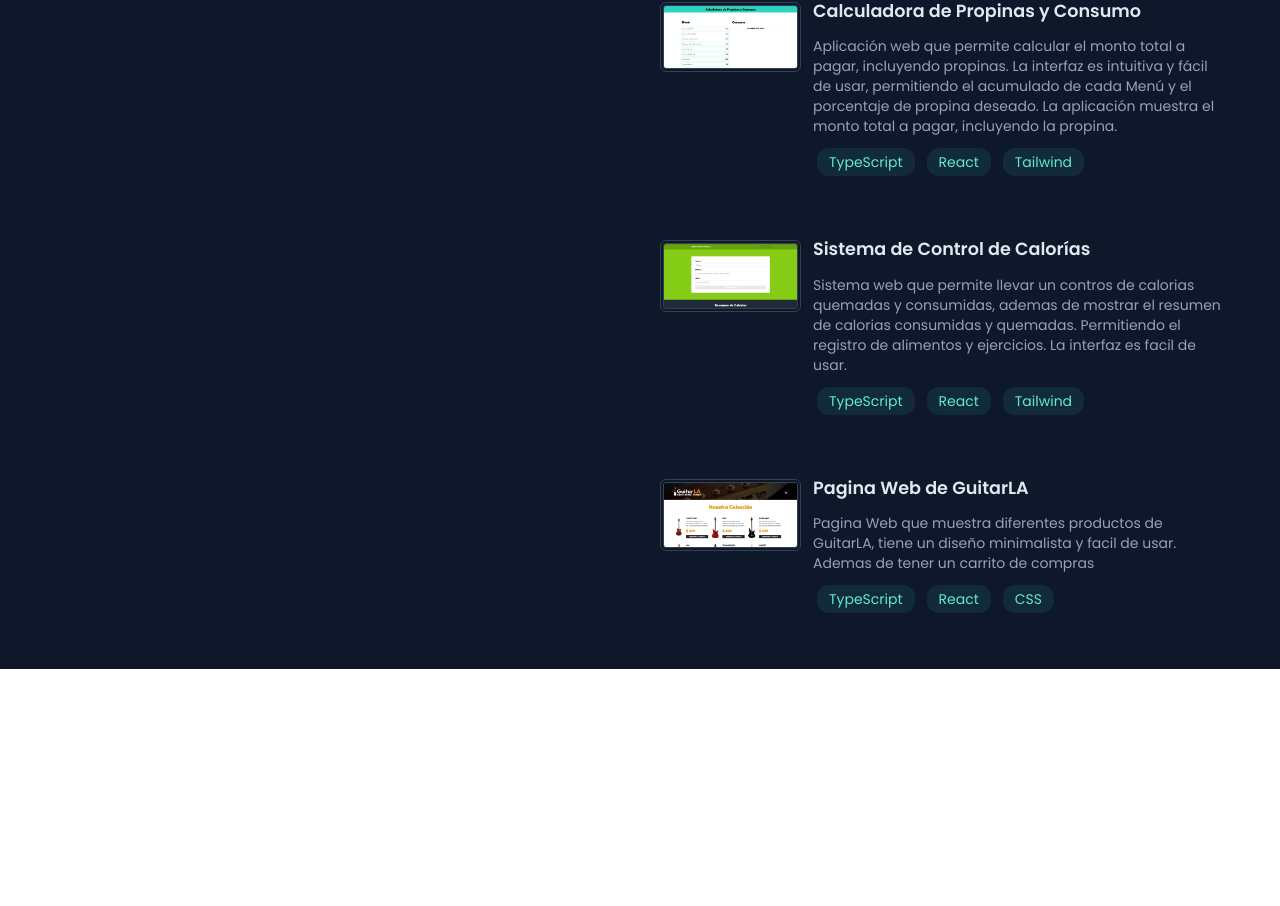
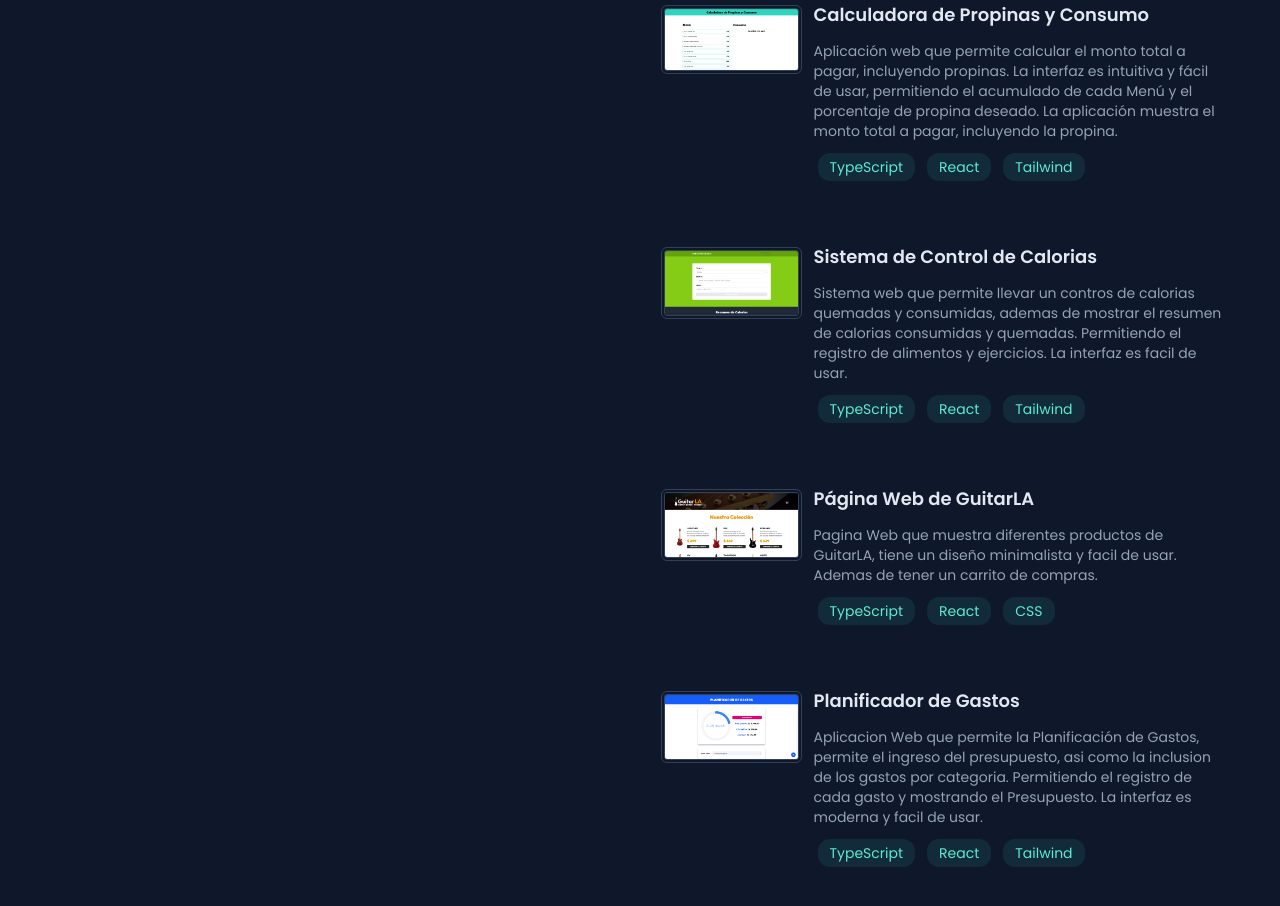
Before and after one commit to M4UR1CIO/Portafolio, a React (Vite) app: page / in a window 1280 px wide. Shown: the part 1712-2618 px from the top of the page. Before the commit the page ends 2381 px from the top, so only its background shows below. Built offline with nearby package versions, Linux system fonts and the light colour scheme.

Commit message:
Iteracion para muestra de Proyectos

```diff
--- a/src/App.tsx
+++ b/src/App.tsx
@@ -3,6 +3,7 @@ import styles from './styles/Gradient.module.css';
 import Header from './components/Header';
 import PrimerColumna from './components/PrimerColumna';
 import SegundaColumna from './components/SegundaColumna';
+import { proyectos } from './data/Proyectos';
 
 function App() {
 
@@ -17,7 +18,7 @@ function App() {
 
   return (
     <>
-      <header className="z-10 bg-slate-950 sticky top-0">
+      <header className="z-20 bg-slate-950 sticky top-0">
         <Header />
       </header>
 
@@ -38,7 +39,9 @@ function App() {
 
           <PrimerColumna />
 
-          <SegundaColumna />
+          <SegundaColumna
+            proyectos={proyectos}
+          />
         </div>
       </section>
     </>
--- a/src/components/SegundaColumna.tsx
+++ b/src/components/SegundaColumna.tsx
@@ -1,5 +1,14 @@
 
-export default function SegundaColumna() {
+import { Proyectos } from "../types"
+
+
+type SegundaColumnaProps = {
+    proyectos: Proyectos[]
+}
+
+export default function SegundaColumna({proyectos}: SegundaColumnaProps) {
+
+
   return (
     <>
         {/* Segunda columna (Scroll) */}
@@ -23,7 +32,7 @@ export default function SegundaColumna() {
             </div>
 
             <ul id='experiencia' className="space-y-8">
-              <div className='lg:grid grid-cols-8 p-3 hover:bg-slate-800/55 borderborder-slate-900 hover:border-steal-800  rounded-md hover:shadow-md hover:shadow-slate-950 transition-all duration-300 ease-in-out mx-5 lg:mx-0 hover:scale-105 lg:hover:scale-100'>
+              <div className='lg:grid grid-cols-8 p-3 hover:bg-slate-800/55 borderborder-slate-900 hover:border-steal-800  rounded-md hover:shadow-md hover:shadow-slate-950 transition-all duration-300 ease-in-out mx-5 md:mx-7  lg:mx-0 hover:scale-105 lg:hover:scale-100'>
                 <header className='lg:pt-1 col-span-2 text-slate-500 uppercase text-sm font-medium'>
                     Agosto - Dic.
                     <span> 2024</span>
@@ -44,7 +53,7 @@ export default function SegundaColumna() {
                 </div>
               </div>
 
-              <div className='lg:grid grid-cols-8 mb-12 p-3 hover:bg-slate-800/55 borderborder-slate-900 hover:border-steal-800  rounded-md hover:shadow-md hover:shadow-slate-950 transition-all duration-300 ease-in-out mx-5 lg:mx-0 hover:scale-105 lg:hover:scale-100 items-start'>
+              <div className='lg:grid grid-cols-8 mb-12 p-3 hover:bg-slate-800/55 borderborder-slate-900 hover:border-steal-800  rounded-md hover:shadow-md hover:shadow-slate-950 transition-all duration-300 ease-in-out mx-5 md:mx-7 lg:mx-0 hover:scale-105 lg:hover:scale-100 items-start'>
                 <header className='lg:pl-0 lg:pt-1 col-span-2 text-slate-500 uppercase text-sm font-medium'>
                   Feb. - Mayo
                   <span> 2024</span>
@@ -68,109 +77,45 @@ export default function SegundaColumna() {
                 id='proyectos'
                 className="space-y-8"
             >
+              {proyectos.map((proyecto) => (
                 <div
-                className='group lg:grid grid-cols-8  p-3 hover:bg-slate-800/50 borderborder-slate-900 hover:border-steal-800  rounded-md hover:shadow-md hover:shadow-slate-950 transition-all duration-300 ease-in-out mx-5 lg:mx-0 hover:scale-105 lg:hover:scale-100 items-start hover:cursor-pointer'
-              >
-                <header className=' lg:pt-1 col-span-2 text-slate-500 uppercase text-sm font-medium pb-6'>
-                  <img
-                    className='rounded-md border-4 border-double border-slate-700 group-hover:border-slate-200 transition-all duration-300 ease-in-out'
-                    src="/images/Plataforma-Metricas.png"
-                    alt="Imgen-Calculadora"
-                  />
-
-                </header>
-                <div className='lg:pl-3 col-span-6'>
-                  <h2 className='text-slate-200 font-bold text-lg mb-3'>Plataforma de Métricas con la API Gaph de Meta</h2>
-                  <p className='text-sm mb-2'>
-                    Plataforma Web que muestra metricas de las redes sociales de Facebook e Instagram mediante graficos, usando la Api Graph de Meta. Los datos mostrados son en tiempo real y se pueden filtrar por fechas. Ademas de la descarga de un informe de ambas redes sociales.
-                  </p>
-                  <ul className='flex flex-wrap gap-3 text-sm pt-1 lg:p-1 items-center'>
-                    <li className='p-1 bg-teal-400/10 text-teal-300 rounded-xl px-3 font-medium'>TypeScript</li>
-                    <li className='p-1 bg-teal-400/10 text-teal-300 rounded-xl px-3 font-medium'>React</li>
-                    <li className='p-1 bg-teal-400/10 text-teal-300 rounded-xl px-3 font-medium'>Python</li>
-                    <li className='p-1 bg-teal-400/10 text-teal-300 rounded-xl px-3 font-medium'>Flask</li>
-                    <li className='p-1 bg-teal-400/10 text-teal-300 rounded-xl px-3 font-medium'>MySQL</li>
-                    <li className='p-1 bg-teal-400/10 text-teal-300 rounded-xl px-3 font-medium'>Tailwind</li>
-                    <li className='p-1 bg-teal-400/10 text-teal-300 rounded-xl px-3 font-medium'>Api Graph de Meta</li>
-                  </ul>
-                </div>
-              </div>
-
-              <div
-                className='group lg:grid grid-cols-8 p-3 hover:bg-slate-800/50 borderborder-slate-900 hover:border-steal-800  rounded-md hover:shadow-md hover:shadow-slate-950 transition-all duration-300 ease-in-out mx-5 lg:mx-0 hover:scale-105 lg:hover:scale-100 items-start hover:cursor-pointer'
-                onClick={() => window.open('https://dynamic-tartufo-ffc886.netlify.app/', '_blank')}
+                  key={proyecto.id}
+                  className='group lg:grid grid-cols-8 p-3 hover:bg-slate-800/50 border border-slate-900 hover:border-steal-800  rounded-md hover:shadow-md hover:shadow-slate-950 transition-all duration-300 ease-in-out mx-5 md:mx-7 lg:mx-0 hover:scale-105 lg:hover:scale-100 items-start hover:cursor-pointer'
+                  onClick={proyecto.id === '1'
+                    ? () => '' :
+                      () => window.open(proyecto.link, "_blank")}
                 >
                   <header className='lg:pt-1 col-span-2 text-slate-500 uppercase text-sm font-medium pb-6'>
                     <img
-                    className='rounded-md border-4 border-double border-slate-700 group-hover:border-slate-200 transition-all duration-300 ease-in-out'
-                    src="/images/Calculadora.png"
-                    alt="Imgen-Calculadora"
+                      className=' md:w-80 rounded-md border-4 border-double border-slate-700 group-hover:border-slate-200 transition-all duration-300 ease-in-out'
+                      src={`/images/${proyecto.imagen}.png`}
+                      alt={proyecto.name}
                     />
+                  </header>
 
-                </header>
                   <div className='lg:pl-3 col-span-6'>
-                  <h2 className='text-slate-200 font-bold text-[1.1rem] mb-3'>Calculadora de Propinas y Consumo</h2>
+                    <h2 className='text-slate-200 font-bold text-lg mb-3'>{proyecto.title}</h2>
+
                     <p className='text-sm mb-2'>
-                    Aplicación web que permite calcular el monto total a pagar, incluyendo propinas. La interfaz es intuitiva y fácil de usar, permitiendo el acumulado de cada Menú y el porcentaje de propina deseado. La aplicación muestra el monto total a pagar, incluyendo la propina.
+                      {proyecto.content}
                     </p>
-                  <ul className='flex flex-wrap gap-3 text-sm pt-1 lg:p-1 items-center'>
-                    <li className='p-1 bg-teal-400/10 text-teal-300 rounded-xl px-3 font-medium'>TypeScript</li>
-                    <li className='p-1 bg-teal-400/10 text-teal-300 rounded-xl px-3 font-medium'>React</li>
-                    <li className='p-1 bg-teal-400/10 text-teal-300 rounded-xl px-3 font-medium'>Tailwind</li>
+
+                    <ul className="flex flex-wrap gap-3 text-sm pt-1 lg:p-1 items-center">
+                      {proyecto.tecnologias.map((tecnologia, index )=> (
+                        <li
+                          key={index}
+                          className="p-1 bg-teal-400/10 text-teal-300 rounded-xl px-3 font-medium"
+                        >
+                          {tecnologia}
+                        </li>
+                      ))}
                     </ul>
                   </div>
+
                 </div>
+              ))}
+            </ul>
 
-              <div
-                className='group lg:grid grid-cols-8 p-3 hover:bg-slate-800/50 borderborder-slate-900 hover:border-steal-800  rounded-md hover:shadow-md hover:shadow-slate-950 transition-all duration-300 ease-in-out mx-5 lg:mx-0 hover:scale-105 lg:hover:scale-100 items-start hover:cursor-pointer'
-                onClick={() => window.open('https://curious-mermaid-67a8ad.netlify.app/', '_blank')}
-              >
-                <header className='lg:pt-1 col-span-2 text-slate-500 uppercase text-sm font-medium pb-6'>
-                  <img
-                    className='rounded-md border-4 border-double border-slate-700 group-hover:border-slate-200 transition-all duration-300 ease-in-out'
-                    src="/images/Contador-Calorias.png"
-                    alt="Imgen-Calculadora"
-                  />
-                </header>
-                <div className='lg:pl-3 col-span-6'>
-                  <h2 className='text-slate-200 font-bold text-[1.1rem] mb-3'>Sistema de Control de Calorías</h2>
-                  <p className='text-sm mb-2'>
-                    Sistema web que permite llevar un contros de calorias quemadas y consumidas, ademas de mostrar el resumen de calorias consumidas y quemadas. Permitiendo el registro de alimentos y ejercicios. La interfaz es facil de usar.
-                  </p>
-                  <ul className='flex flex-wrap gap-3 text-sm pt-1 lg:p-1 items-center'>
-                    <li className='p-1 bg-teal-400/10 text-teal-300 rounded-xl px-3 font-medium'>TypeScript</li>
-                    <li className='p-1 bg-teal-400/10 text-teal-300 rounded-xl px-3 font-medium'>React</li>
-                    <li className='p-1 bg-teal-400/10 text-teal-300 rounded-xl px-3 font-medium'>Tailwind</li>
-                  </ul>
-                </div>
-              </div>
-
-              <div
-                className='group lg:grid grid-cols-8 p-3 hover:bg-slate-800/50 borderborder-slate-900 hover:border-steal-800  rounded-md hover:shadow-md hover:shadow-slate-950 transition-all duration-300 ease-in-out mx-5 lg:mx-0 hover:scale-105 lg:hover:scale-100 items-start hover:cursor-pointer'
-                onClick={() => window.open('https://joyful-meringue-163536.netlify.app/', '_blank')}
-              >
-                <header className='lg:pt-1 col-span-2 text-slate-500 uppercase text-sm font-medium pb-6'>
-                  <img
-                    className='rounded-md border-4 border-double border-slate-700 group-hover:border-slate-200 transition-all duration-300 ease-in-out'
-                    src="/images/GuitarLA.png"
-                    alt="Imgen-Calculadora"
-                  />
-
-                </header>
-                <div className='lg:pl-3 col-span-6'>
-                  <h2 className='text-slate-200 font-bold text-[1.1rem] mb-3'>Pagina Web de GuitarLA</h2>
-                  <p className='text-sm mb-2'>
-                    Pagina Web que muestra diferentes productos de GuitarLA, tiene un diseño minimalista y facil de usar. Ademas de tener un carrito de compras
-                  </p>
-                  <ul className='flex flex-wrap gap-3 text-sm pt-1 lg:p-1 items-center'>
-                    <li className='p-1 bg-teal-400/10 text-teal-300 rounded-xl px-3 font-medium'>TypeScript</li>
-                    <li className='p-1 bg-teal-400/10 text-teal-300 rounded-xl px-3 font-medium'>React</li>
-                    <li className='p-1 bg-teal-400/10 text-teal-300 rounded-xl px-3 font-medium'>CSS</li>
-                  </ul>
-                </div>
-              </div>
-
-            </ul>
           </div>
     </>
   )
--- /dev/null
+++ b/src/data/Proyectos.ts
@@ -0,0 +1,50 @@
+import type { Proyectos } from "../types"
+
+export const proyectos : Proyectos[] = [
+    {
+        id: '1',
+        name: 'proyecto1',
+        title : 'Plataforma de Métricas con la API Gaph de Meta',
+        content: 'Plataforma Web que muestra metricas de las redes sociales de Facebook e Instagram mediante graficos, usando la Api Graph de Meta. Los datos mostrados son en tiempo real y se pueden filtrar por fechas. Ademas de la descarga de un informe de ambas redes sociales.',
+        imagen: 'Plataforma-Metricas',
+        link: 'o',
+        tecnologias: ['TypeScript', 'React', 'Python', 'Flask', 'MySQL', 'Tailwind', 'Api Graph de Meta']
+    },
+
+    {
+        id: '2',
+        name: 'proyecto2',
+        title : 'Calculadora de Propinas y Consumo',
+        content: 'Aplicación web que permite calcular el monto total a pagar, incluyendo propinas. La interfaz es intuitiva y fácil de usar, permitiendo el acumulado de cada Menú y el porcentaje de propina deseado. La aplicación muestra el monto total a pagar, incluyendo la propina.',
+        imagen: 'Calculadora',
+        link: 'https://dynamic-tartufo-ffc886.netlify.app/',
+        tecnologias: ['TypeScript', 'React', 'Tailwind']
+    },
+    {
+        id: '3',
+        name: 'proyecto3',
+        title : 'Sistema de Control de Calorias',
+        content: 'Sistema web que permite llevar un contros de calorias quemadas y consumidas, ademas de mostrar el resumen de calorias consumidas y quemadas. Permitiendo el registro de alimentos y ejercicios. La interfaz es facil de usar.',
+        imagen: 'Contador-Calorias',
+        link: 'https://curious-mermaid-67a8ad.netlify.app/',
+        tecnologias: ['TypeScript', 'React', 'Tailwind']
+    },
+    {
+        id: '4',
+        name: 'proyecto4',
+        title : 'Página Web de GuitarLA',
+        content: 'Pagina Web que muestra diferentes productos de GuitarLA, tiene un diseño minimalista y facil de usar. Ademas de tener un carrito de compras.',
+        imagen: 'GuitarLA',
+        link: 'https://joyful-meringue-163536.netlify.app/',
+        tecnologias: ['TypeScript', 'React', 'CSS']
+    },
+    {
+        id: '5',
+        name: 'proyecto5',
+        title : 'Planificador de Gastos',
+        content: 'Aplicacion Web que permite la Planificación de Gastos, permite el ingreso del presupuesto, asi como la inclusion de los gastos por categoria. Permitiendo el registro de cada gasto y mostrando el Presupuesto. La interfaz es moderna y facil de usar.',
+        imagen: 'Planificador-Gastos',
+        link: 'https://leafy-conkies-4c381f.netlify.app/',
+        tecnologias: ['TypeScript', 'React', 'Tailwind']
+    }
+]
--- /dev/null
+++ b/src/types/index.ts
@@ -0,0 +1,9 @@
+export type Proyectos = {
+    id: string
+    name: string
+    title: string
+    content: string
+    imagen: string
+    link: string
+    tecnologias: string[]
+}
```
Also changed, not shown: src/styles/Opacity.css (added, +10 -0 lines), public/images/Planificador-Gastos.png (added). Lines whose indentation alone changed are shown as unchanged.
